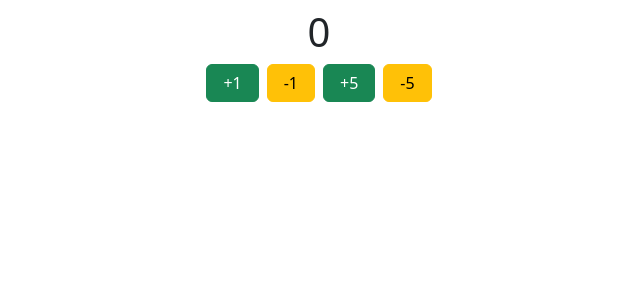
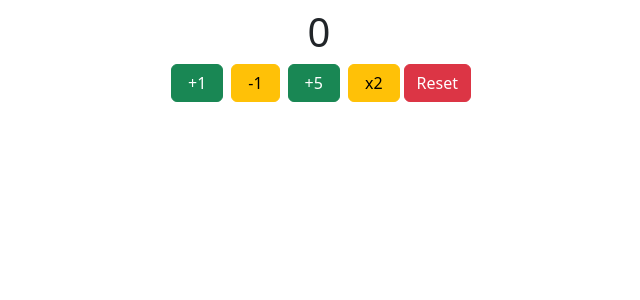
Before and after one commit to Nikhil1254/Learn-React, a React (Create React App) app: page / in a window 1280 px wide. Shown: the top 300 px of the page, without its empty margins (321-961 px from the left). Built offline with nearby package versions, Linux system fonts and the light colour scheme.

Commit message:
added multiple functionalities in reducer

```diff
--- a/src/App.js
+++ b/src/App.js
@@ -5,14 +5,18 @@ function App() {
 
     const [count, dispatch] = useReducer(countReducer, 0);
 
-
+    console.log("render");
     return <>
         <div className="container text-center mt-2">
             <h1>{count}</h1>
             <button onClick={() => dispatch({ type: 'INCREMENT', payload: 1 })} className="btn btn-success mx-1 px-3">+1</button>
             <button onClick={() => dispatch({ type: "DECREMENT", payload: 1 })} className="btn btn-warning mx-1 px-3">-1</button>
             <button onClick={() => dispatch({ type: 'INCREMENT', payload: 5 })} className="btn btn-success mx-1 px-3">+5</button>
-            <button onClick={() => dispatch({ type: "DECREMENT", payload: 5 })} className="btn btn-warning mx-1 px-3">-5</button>
+
+            <button onClick={() => dispatch({ type: "MULTIPLY", payload: 2 })} className="btn btn-warning mx-1 px-3">x2</button>
+            <button onClick={()=>dispatch({type:"RESET"})} className="btn btn-danger">
+                Reset
+            </button>
         </div>
     </>
 }
--- a/src/reducers.js
+++ b/src/reducers.js
@@ -4,6 +4,10 @@ export function countReducer(prevCount, action) {
             return prevCount + action.payload;
         case "DECREMENT":
             return prevCount > 0 ? prevCount - action.payload : prevCount;
+        case "MULTIPLY":
+            return prevCount * action.payload;
+        case "RESET":
+            return 0;
         default:
             return prevCount;
     }
```
